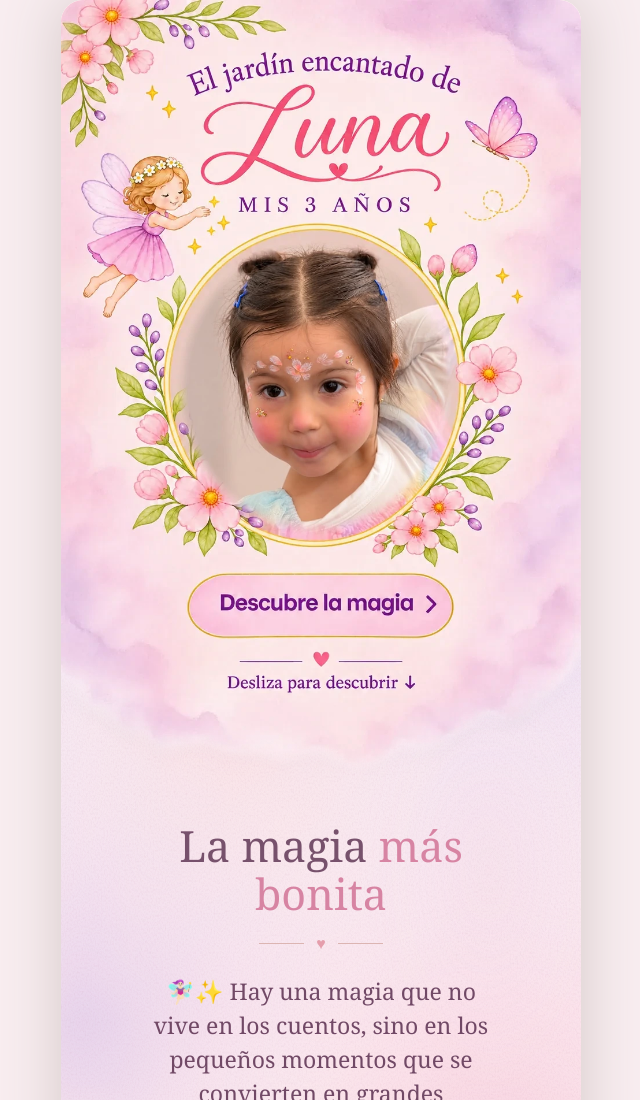
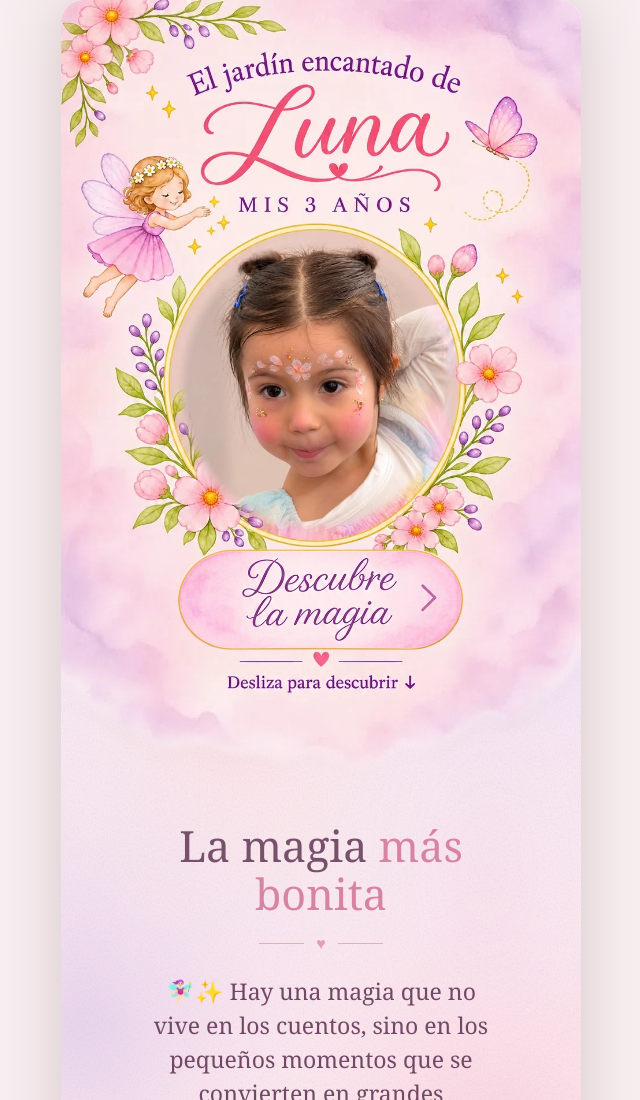
Before and after one commit to ariadnacerisier-ai/cumple_Luna_3, a plain HTML site: page index.html in a window 1280 px wide. Shown: the top 1100 px of the page, without its empty margins (319-959 px from the left). Drawn offline with Linux system fonts and the light colour scheme; a web font is replaced by a local one.

Commit message:
feat: botón Descubre la magia cursivo de acuarela, preservando fotografía original

```diff
--- a/index.html
+++ b/index.html
@@ -14,7 +14,7 @@
   <link rel="preconnect" href="https://fonts.googleapis.com">
   <link rel="preconnect" href="https://fonts.gstatic.com" crossorigin>
   <link href="https://fonts.googleapis.com/css2?family=Allura&family=DM+Sans:wght@400;500;600&family=Forum&family=Poppins:wght@400;500;600&display=swap" rel="stylesheet">
-  <link rel="stylesheet" href="styles.css?v=botones22">
+  <link rel="stylesheet" href="styles.css?v=botones23">
   <script src="config.js" defer></script>
   <script src="script.js?v=ubicacion21" defer></script>
 </head>
@@ -26,6 +26,7 @@
         <h1 class="sr-only" id="cover-heading">El jardín encantado de Luna · Mis 3 años</h1>
         <div class="cover-art cover-art--full-art">
           <img src="assets/portada-luna-foto-original.webp" width="900" height="1350" fetchpriority="high" alt="Luna en un marco de flores rosas, acompañada de un hada y mariposas. La portada dice El jardín encantado de Luna, Mis 3 años, Descubre la magia y Desliza para descubrir.">
+          <img class="cover-button-replacement" src="assets/boton-portada-descubre-cursiva.webp" width="566" height="207" alt="" aria-hidden="true" decoding="async">
           <div class="magic-dust" id="magic-dust" aria-hidden="true"></div>
           <a class="cover-enter cover-enter--hotspot" href="#historia" aria-label="Descubre la magia, abre la invitación"></a>
           <a class="cover-scroll cover-scroll--hotspot" href="#historia" aria-label="Desliza para descubrir la invitación"></a>
--- a/styles.css
+++ b/styles.css
@@ -1190,3 +1190,38 @@ body, .page-shell { background-color: #fff4f1; }
 @media (prefers-reduced-motion:reduce){
   .illustrated-button {transition:none;}
 }
+
+/* V23 · CTA cursivo aprobado sobre la portada original de Luna.
+   Solo se reemplaza la zona del botón; fotografía y desvanecido intactos. */
+.cover-art--full-art > img.cover-button-replacement {
+  display:block;
+  position:absolute;
+  z-index:5;
+  left:22%;
+  top:70.1%;
+  width:56%;
+  height:auto;
+  max-width:none;
+  margin:0;
+  padding:0;
+  object-fit:contain;
+  border:0;
+  background:transparent;
+  pointer-events:none;
+  user-select:none;
+  -webkit-user-drag:none;
+}
+/* El botón ilustrado completo abre la invitación. */
+.cover-art--full-art .cover-enter--hotspot {
+  top:70%;
+  left:21.5%;
+  width:57%;
+  height:13.6%;
+  inset:70% auto auto 21.5%;
+}
+/* El texto inferior mantiene su propio enlace sin invadir el botón principal. */
+.cover-art--full-art .cover-scroll--hotspot {
+  inset:84.8% auto auto 27%;
+  width:46%;
+  height:5.5%;
+}
```
Also changed, not shown: assets/boton-portada-descubre-cursiva.webp (added).
